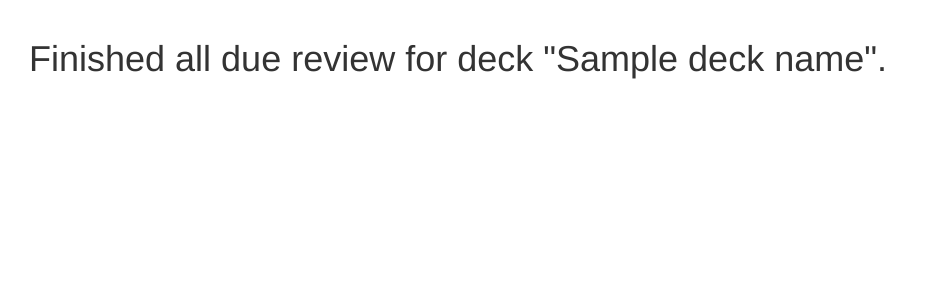
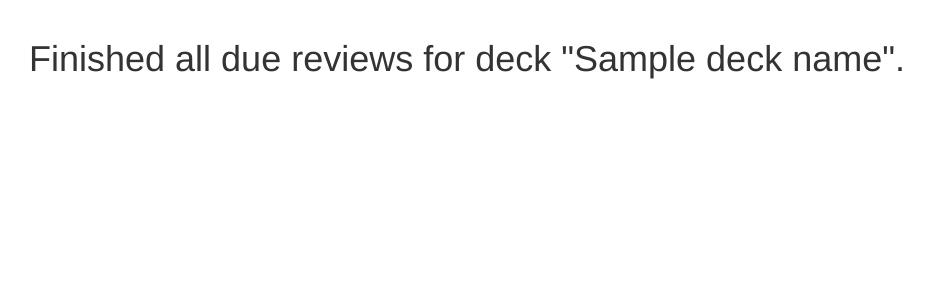
Before and after one commit to erozycki/edumate, a Django app: template sr/templates/sr/done-reviewing.html in a window 1280 px wide. Shown: the part 51-351 px from the top of the page, without its empty margins (41-974 px from the left). Run offline with Django 3.2, Linux system fonts and the light colour scheme; the template is opened without the code that fills it: most values are stand-ins (such as "Sample title", 1, 10 or a date in 2020); some libraries are stand-ins or nearby versions.

Commit message:
Fixed typo in done-reviewing.html

```diff
--- a/sr/templates/sr/done-reviewing.html
+++ b/sr/templates/sr/done-reviewing.html
@@ -3,7 +3,7 @@
 {% block content %}
 
 <div class="container">
-  <h1>Finished all due review for deck "{{ deck_name }}".</h1>
+  <h1>Finished all due reviews for deck "{{ deck_name }}".</h1>
 </div>
 
 {% endblock %}
```
